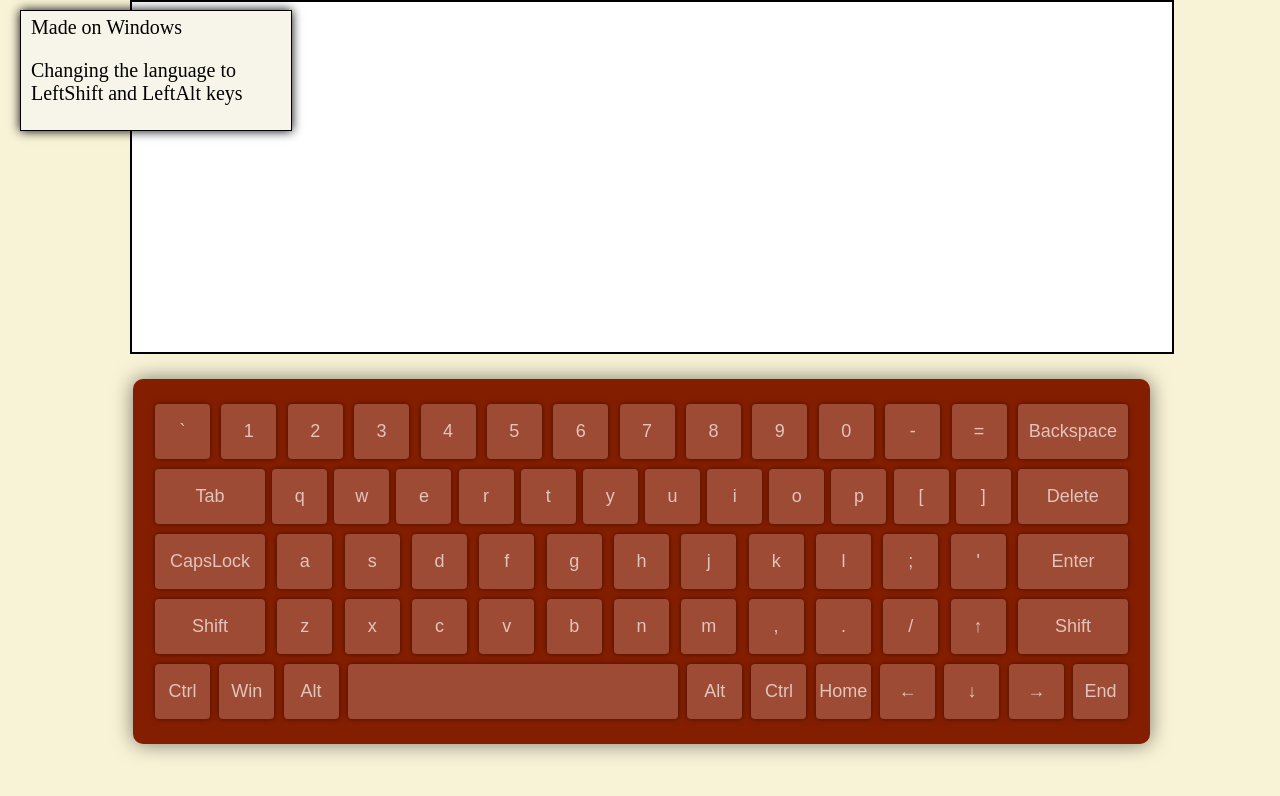
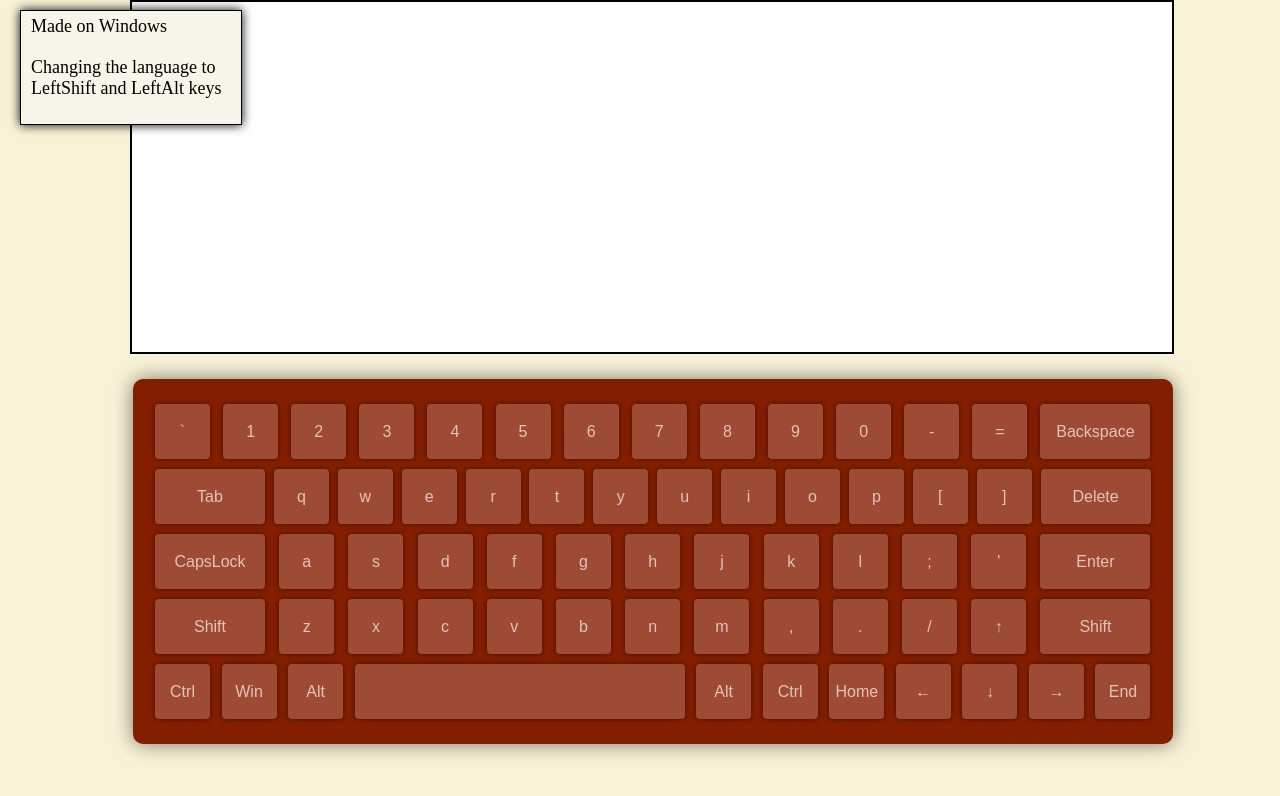
Before and after one commit to Nastya07s/virtual-keyboard, a website: page index.html in a window 1280 px wide. Drawn offline with Linux system fonts and the light colour scheme.

Commit message:
fix: input, keybord

```diff
--- a/index.html
+++ b/index.html
@@ -4,7 +4,7 @@
 <head>
   <meta charset="UTF-8">
   <meta name="viewport" content="width=device-width, initial-scale=1.0">
-  <title>Vitual Keyboard</title>
+  <title>Virtual Keyboard</title>
   <link rel="stylesheet" href="style.css">
 </head>
 
--- a/script.js
+++ b/script.js
@@ -36,6 +36,10 @@ class Keyboard {
   }
 
   init() {
+    document.body.innerHTML = `<div class="note">
+                                <p>Made on Windows</p>
+                                <p>Changing the language to LeftShift and LeftAlt keys</p>
+                              </div>`;
     this.elements.main = document.createElement('div');
     this.elements.textarea = document.createElement('textarea');
     this.elements.keyboard = document.createElement('div');
@@ -54,10 +58,7 @@ class Keyboard {
     this.elements.main.appendChild(this.elements.keyboard);
 
     document.body.appendChild(this.elements.main);
-    document.body.innerHTML += `<div class="note">
-                                <p>Made on Windows</p>
-                                <p>Changing the language to LeftShift and LeftAlt keys</p>
-                              </div>`;
+
 
     document.addEventListener('mouseup', () => {
       [...this.elements.keys].map(el => el.textContent === 'CapsLock' ? this.properties.capsLock ? el.classList.add('keyboard-key-pressed') : el.classList.remove('keyboard-key-pressed') :el.classList.remove('keyboard-key-pressed'));
--- a/style.css
+++ b/style.css
@@ -6,14 +6,14 @@
 body{
   position: relative;
   background-color: rgb(248, 242, 214);
-  font-size: 20px;
+  font-size: 18px;
 }
 
 .note{
   position: absolute;
   top: 0;
   left: 0;
-  width: 250px;
+  width: 200px;
   border: 1px solid black;
   background-color: rgb(247, 244, 233);
   box-shadow: 0 0 10px black;
@@ -38,11 +38,12 @@ textarea{
   background-color: #fff;
   margin-bottom: 20px;
   padding: 10px;
-  font-size: 20px;
+  font-size: 18px;
   resize: none;
 }
 
 #keyboard{
+  width: 98%;
   background-color: #841E01;
   border-radius: 10px;
   box-shadow: 0 0 20px rgba(0,0,0,0.5);
@@ -69,7 +70,7 @@ textarea{
   color: rgb(226, 196, 187);
   outline: none;
   margin: 5px 2px;
-  font-size: 18px;
+  font-size: 16px;
   cursor: pointer;
 }
 
```
